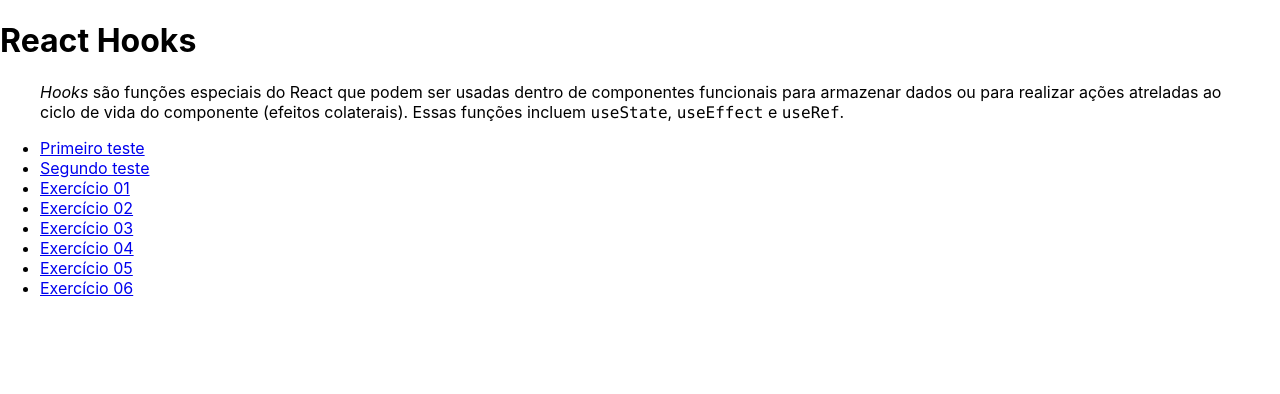
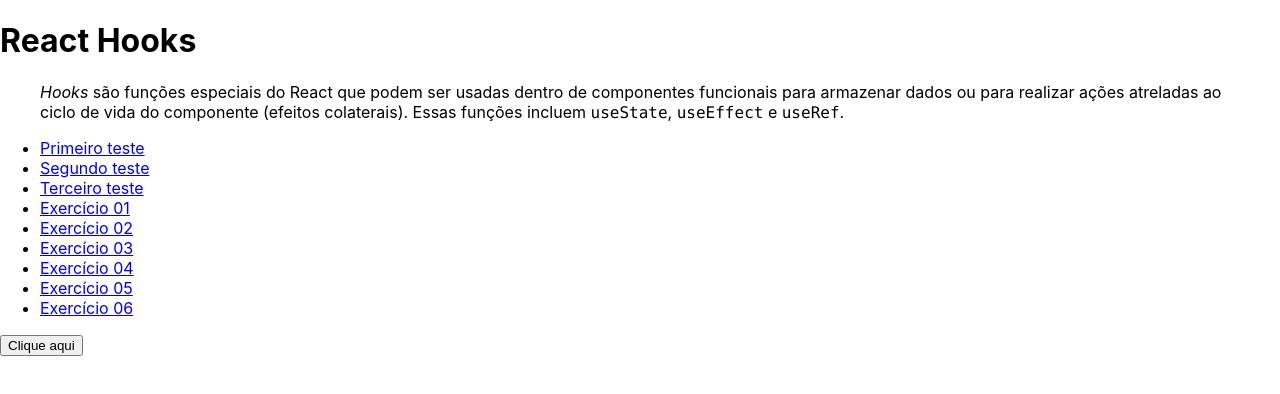
Before and after one commit to EmmanuelStocco/dw-mat-2021-2, a React (Create React App) app in the folder react-hooks/: page /teste3 in a window 1280 px wide. Shown: the top 394 px of the page. Built offline with nearby package versions, Linux system fonts and the light colour scheme.

Commit message:
aula 12 revision

```diff
--- a/react-hooks/src/App.js
+++ b/react-hooks/src/App.js
@@ -1,6 +1,7 @@
 import { BrowserRouter, Route, Switch, Link } from 'react-router-dom'
 import Teste1 from './exercicios/Teste1'
 import Teste2 from './exercicios/Teste2'
+import Teste3 from './exercicios/Teste3'
 import Exercicio01 from './exercicios/01'
 import Exercicio02 from './exercicios/02'
 import Exercicio03 from './exercicios/03'
@@ -24,6 +25,9 @@
           </li>
           <li>
             <Link to="teste2">Segundo teste</Link>
+          </li>
+          <li>
+            <Link to="teste3"> Terceiro teste </Link>
           </li>
           <li>
             <Link to="ex01">Exercício 01</Link>
@@ -52,6 +56,9 @@
           <Route path="/teste2">
             <Teste2 />
           </Route>
+          <Route path="/teste3">
+            <Teste3 />
+          </Route>
           <Route path="/ex01">
             <Exercicio01 />
           </Route>
--- /dev/null
+++ b/react-hooks/src/exercicios/Teste3.js
@@ -0,0 +1,18 @@
+import React from 'react'
+
+export default function Teste3 () {
+
+    const [mensagem, setMensagem] = React.useState('')
+
+    const botaoClicado = () => {
+        setMensagem('Este é o terceiro componente teste')
+    }
+
+    return (
+        <>
+            <button onClick={botaoClicado}> Clique aqui </button>
+            <div> {mensagem} </div>
+        </>
+    )
+
+}
```
